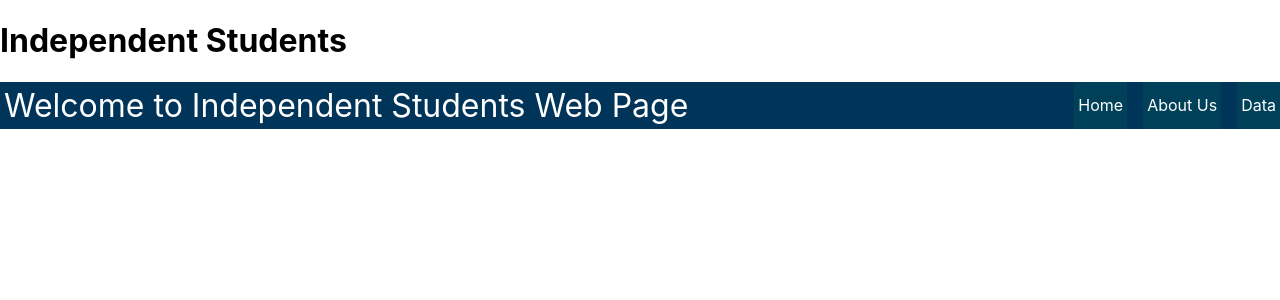
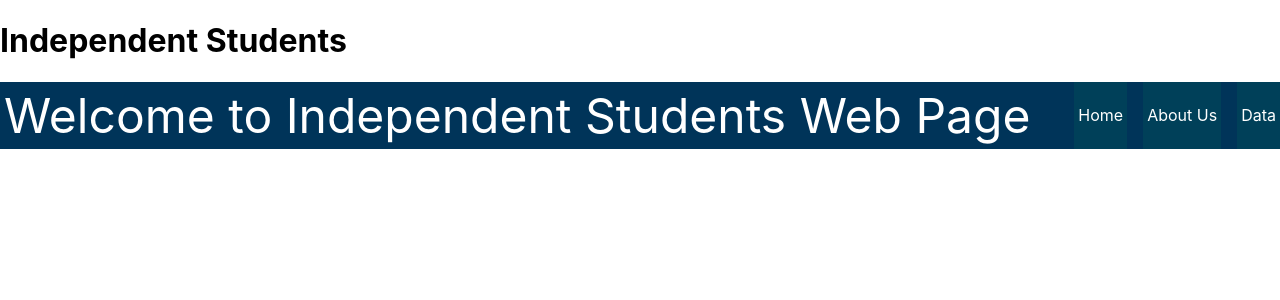
Before and after one commit to M-Valdy/CalgaryHacks-Project, a React (Create React App) app in the folder calhax25/: page / in a window 1280 px wide. Shown: the top 300 px of the page. Built offline with nearby package versions, Linux system fonts and the light colour scheme.

Commit message:
Deleted irreleveant information

```diff
--- a/calhax25/src/App.js
+++ b/calhax25/src/App.js
@@ -20,7 +20,7 @@ function App() {
 function Home() {
   return(
     <div>
-      <h2 style={{colour: 'red'}}>Home Page</h2>
+      <h2>Home Page</h2>
       <div>
         <p>Hello</p>
       </div>
@@ -34,6 +34,7 @@ function About() {
 
 function Data() {
   return <h2>Data Page</h2>;
+
 }
 
 export default App;
--- a/calhax25/src/index.css
+++ b/calhax25/src/index.css
@@ -31,7 +31,7 @@ body{
 }
 
 .site-title{
-  font-size: 2rem;
+  font-size: 3rem;
 }
 
 .nav ul {
```
